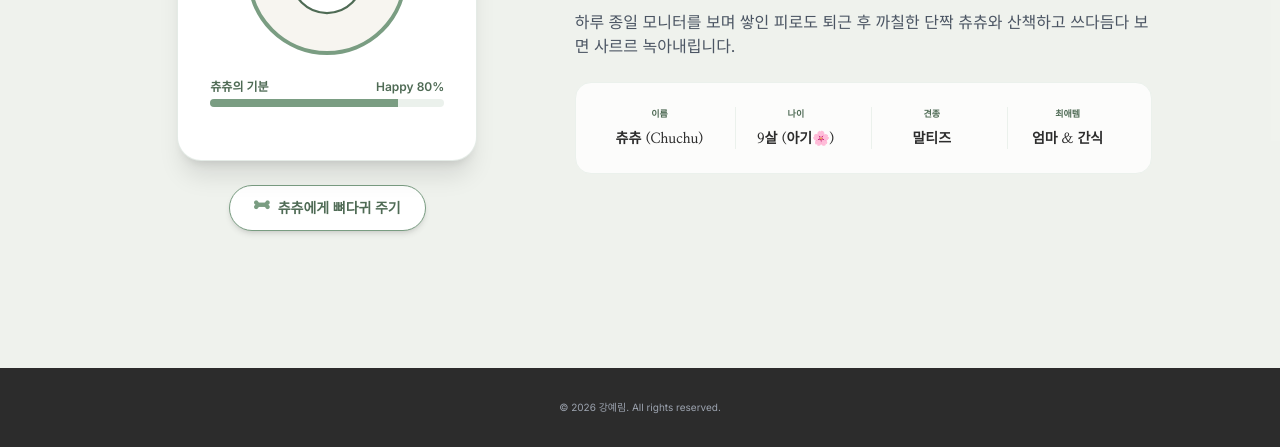
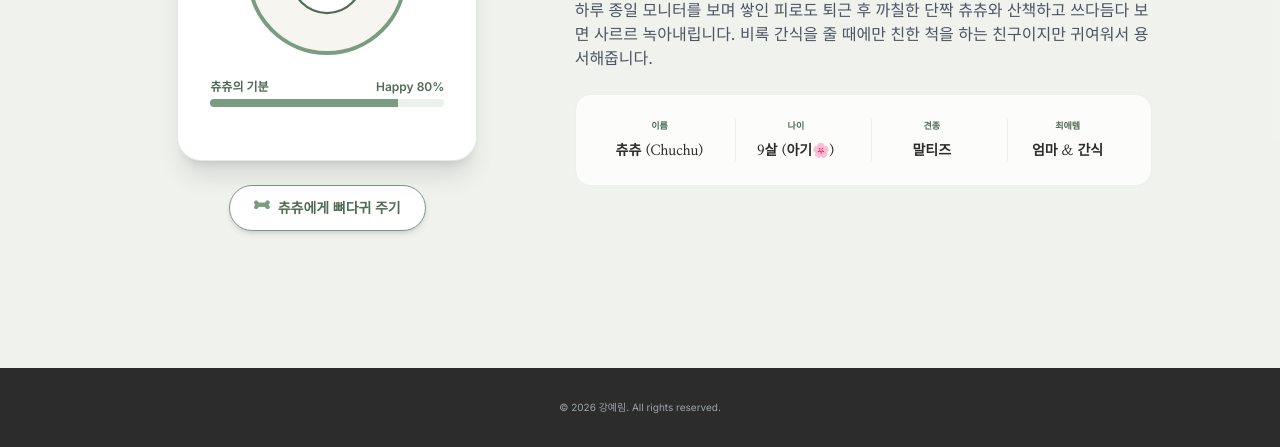
Before and after one commit to yelimk01/scam_personal, a plain HTML site: page chuchu.html in a window 1280 px wide. Shown: the part 368-815 px from the top of the page. Drawn offline with nearby package versions, Linux system fonts and the light colour scheme.

Commit message:
내용 수정

```diff
--- a/chuchu.html
+++ b/chuchu.html
@@ -78,7 +78,7 @@
                 <div class="lg:col-span-7">
                     <span class="text-xs uppercase tracking-widest text-sage-dark font-semibold mb-2 block">04 / with 츄츄</span>
                     <h2 class="font-serif text-2xl sm:text-3xl md:text-4xl font-extrabold text-soft-black mb-6">아침부터 저녁까지 일상의 단짝, 츄츄</h2>
-                    <p class="text-gray-600 mb-6 text-sm sm:text-base leading-relaxed">하루 종일 모니터를 보며 쌓인 피로도 퇴근 후 까칠한 단짝 츄츄와 산책하고 쓰다듬다 보면 사르르 녹아내립니다.</p>
+                    <p class="text-gray-600 mb-6 text-sm sm:text-base leading-relaxed">하루 종일 모니터를 보며 쌓인 피로도 퇴근 후 까칠한 단짝 츄츄와 산책하고 쓰다듬다 보면 사르르 녹아내립니다. 비록 간식을 줄 때에만 친한 척을 하는 친구이지만 귀여워서 용서해줍니다.</p>
 
                     <div class="grid grid-cols-2 sm:grid-cols-4 gap-4 bg-white/80 p-6 rounded-2xl border border-sage-light">
                         <div class="text-center">
```
Also changed, not shown: off-life.html (+1 -1 lines).
